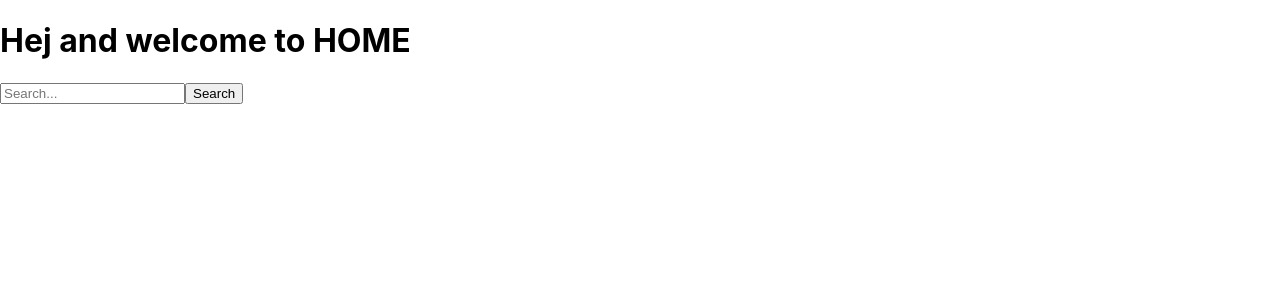
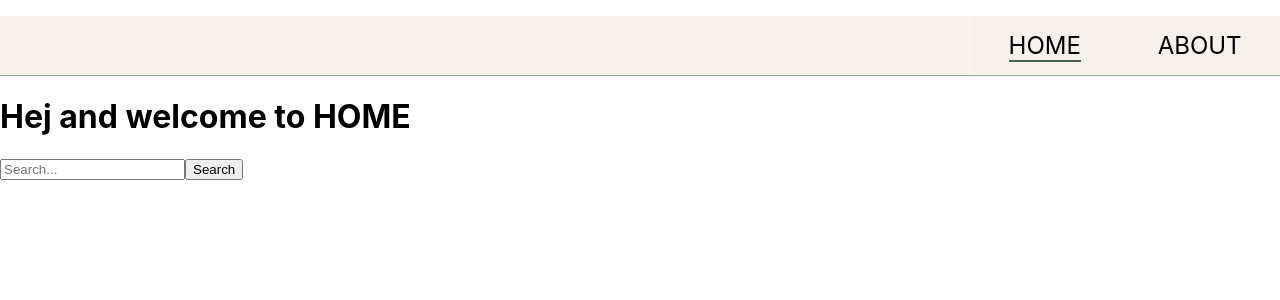
Before and after one commit to NicolaWinterson/Climate-Calculator-App, a React (Create React App) app: page / in a window 1280 px wide. Shown: the top 300 px of the page. Built offline with nearby package versions, Linux system fonts and the light colour scheme.

Commit message:
implemented navbar component

```diff
--- a/public/index.html
+++ b/public/index.html
@@ -24,7 +24,7 @@
       work correctly both with client-side routing and a non-root public URL.
       Learn how to configure a non-root public URL by running `npm run build`.
     -->
-    <title>React App</title>
+    <title>Climate Calculator</title>
   </head>
   <body>
     <noscript>You need to enable JavaScript to run this app.</noscript>
--- a/src/App.js
+++ b/src/App.js
@@ -1,7 +1,8 @@
+import React from 'react';
 import { BrowserRouter, Route, Switch } from "react-router-dom";
-import './App.css';
 import Home from "./components/Home"
 import About from "./components/About"
+import './App.css';
 
 function App() {
   return (
--- a/src/components/About.jsx
+++ b/src/components/About.jsx
@@ -1,8 +1,10 @@
 import React from "react";
+import Navbar from "./Navigation/Navbar"
 
 const About = () => {
     return (
         <div>
+            <Navbar />
             <div>
                 <h1>Hej and welcome to ABOUT</h1>
             </div>
--- a/src/components/Home.jsx
+++ b/src/components/Home.jsx
@@ -1,9 +1,11 @@
 import React from "react";
 import SearchBar from "./SearchBar"
+import Navbar from "./Navigation/Navbar"
 
 const About = () => {
     return (
         <div>
+            <Navbar />
             <div>
                 <h1>Hej and welcome to HOME</h1>
             </div>
--- /dev/null
+++ b/src/components/Navigation/BurgerIcon.jsx
@@ -0,0 +1,9 @@
+import React from "react";
+
+export default ({ open, ...props }) => (
+  <div className={open ? "burger-menu open" : "burger-menu"} {...props}>
+    <div className="bar1" key="b1" />
+    <div className="bar2" key="b2" />
+    <div className="bar3" key="b3" />
+  </div>
+);
--- /dev/null
+++ b/src/components/Navigation/MobileNavbar.jsx
@@ -0,0 +1,16 @@
+import React from "react";
+import {
+    Link
+} from "react-router-dom";
+import "./styles.css";
+
+const MobileNavbar = () => {
+    return (
+        <ul className="navbar--mobile">
+            <li><Link to="/">Home</Link></li>
+            <li><Link to="/about">About</Link></li>
+        </ul>
+    )
+}
+
+export default MobileNavbar;
--- /dev/null
+++ b/src/components/Navigation/Navbar.jsx
@@ -0,0 +1,24 @@
+import React, { useState } from "react";
+import MobileNavbar from "./MobileNavbar"
+import BurgerIcon from "./BurgerIcon"
+import {
+    NavLink
+} from "react-router-dom";
+import "./styles.css";
+
+const Navbar = (props) => {
+    const [open, setOpen] = useState(false);
+
+    return (
+        <nav>
+            <BurgerIcon open={open} onClick={() => setOpen(!open)}/>
+             {open ? <MobileNavbar /> : null}
+            <ul className="navbar">
+                <li><NavLink exact to="/" activeClassName="active">Home</NavLink></li>
+                <li><NavLink to="about" activeClassName="active">About</NavLink></li>
+            </ul>
+        </nav>
+    )
+}
+
+export default Navbar;
--- /dev/null
+++ b/src/components/Navigation/index.js
@@ -0,0 +1 @@
+export {default} from "./Navigation"
--- /dev/null
+++ b/src/components/Navigation/styles.css
@@ -0,0 +1,117 @@
+@media only screen and (max-width: 800px) {
+    .burger-menu,
+    .burger-menu.open {
+      display: inline-block;
+      cursor: pointer;
+      position: fixed;
+      left: 20px;
+      top: 20px;
+      z-index: 9999;
+      background: #fff;
+      padding: 10px;
+      border-radius: 25px;
+      box-shadow: 0 1px 4px rgba(0, 0, 0, 0.3);
+    }
+
+    .burger-menu .bar1,
+    .bar2,
+    .bar3 {
+      width: 25px;
+      height: 3px;
+      background-color: #333;
+      margin: 4px 0;
+      transition: 0.4s;
+    }
+
+    .burger-menu.open .bar1 {
+      -webkit-transform: rotate(-45deg) translate(-4px, 4px);
+      transform: rotate(-45deg) translate(-4px, 4px);
+    }
+
+    .burger-menu.open .bar2 {
+      opacity: 0;
+    }
+
+    .burger-menu.open .bar3 {
+      -webkit-transform: rotate(45deg) translate(-6px, -6px);
+      transform: rotate(45deg) translate(-6px, -6px);
+    }
+
+    .navbar {
+        display: none;
+    }
+
+    .navbar--mobile {
+        position: fixed;
+        top: 0;
+        width: 100%;
+        z-index: 9998;
+        display: flex;
+        flex-direction: column;
+        justify-content: flex-end;
+        border-bottom: 1px solid #95aea3;
+        background-color: #f0e7de;
+    }
+
+    .navbar--mobile li {
+        list-style: none;
+        text-align: right;
+        text-transform: uppercase;
+        font-size: 25px;
+        padding: 15px 60px;
+        border-bottom: 1px solid #95aea3;
+    }
+
+    .navbar--mobile li a {
+        text-decoration: none;
+        color: black;
+    }
+
+    .navbar--mobile li a:hover {
+        border-bottom: 2px solid #4a6156;
+        transition: 0.2s linear;
+    }
+}
+
+@media only screen and (min-width: 801px) {
+    .navbar--mobile {
+        display: none;
+    }
+
+    .navbar {
+        background-color: rgba(219, 196, 173, 0.2);
+        display: flex;
+        flex-direction: row;
+        flex-wrap: wrap;
+        justify-content: flex-end;
+        border-bottom: 1px solid #95aea3;
+    }
+
+    .navbar li {
+        list-style: none;
+        text-align: center;
+        text-transform: uppercase;
+        font-size: 3vh;
+        padding: 15px 3vw;
+        background-color: rgba(240, 231, 222, 0.2);
+    }
+
+    .navbar li:hover {
+        background-color: rgba(219, 196, 173, 0.5);
+    }
+
+    .navbar li a {
+        text-decoration: none;
+        color: black;
+    }
+
+    .navbar li a:hover {
+        border-bottom: 2px solid #4a6156;
+        transition: 0.2s linear;
+    }
+
+    .active {
+        border-bottom: 2px solid #4a6156;
+        cursor: default;
+    }
+}
```
